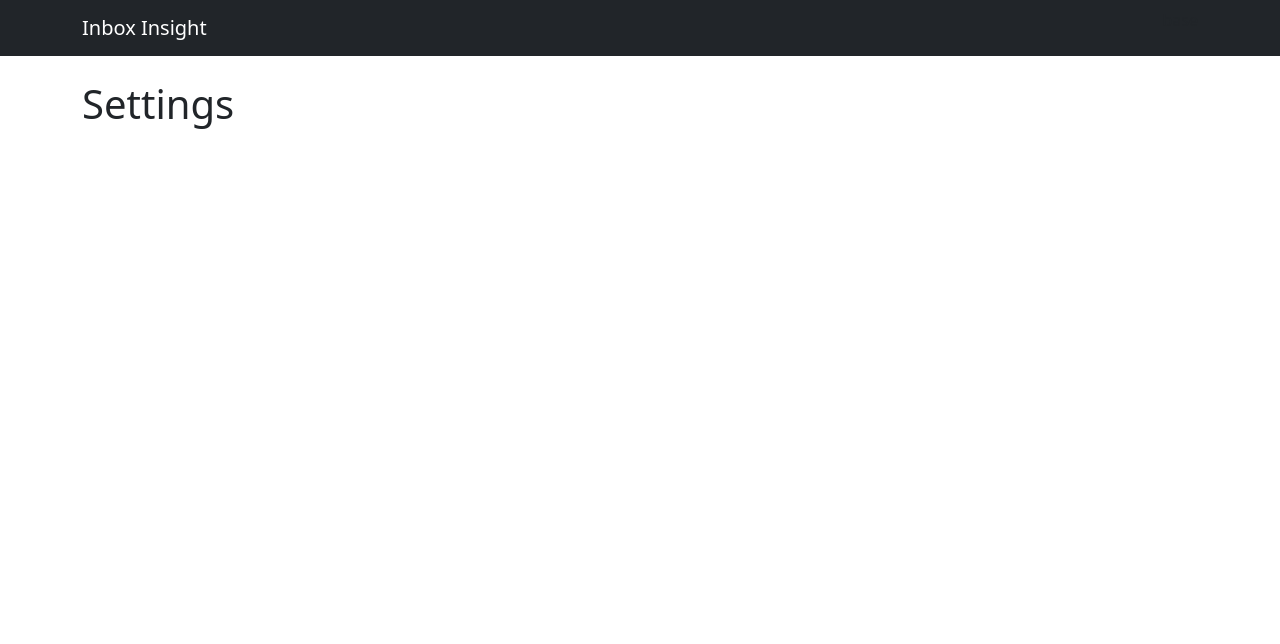
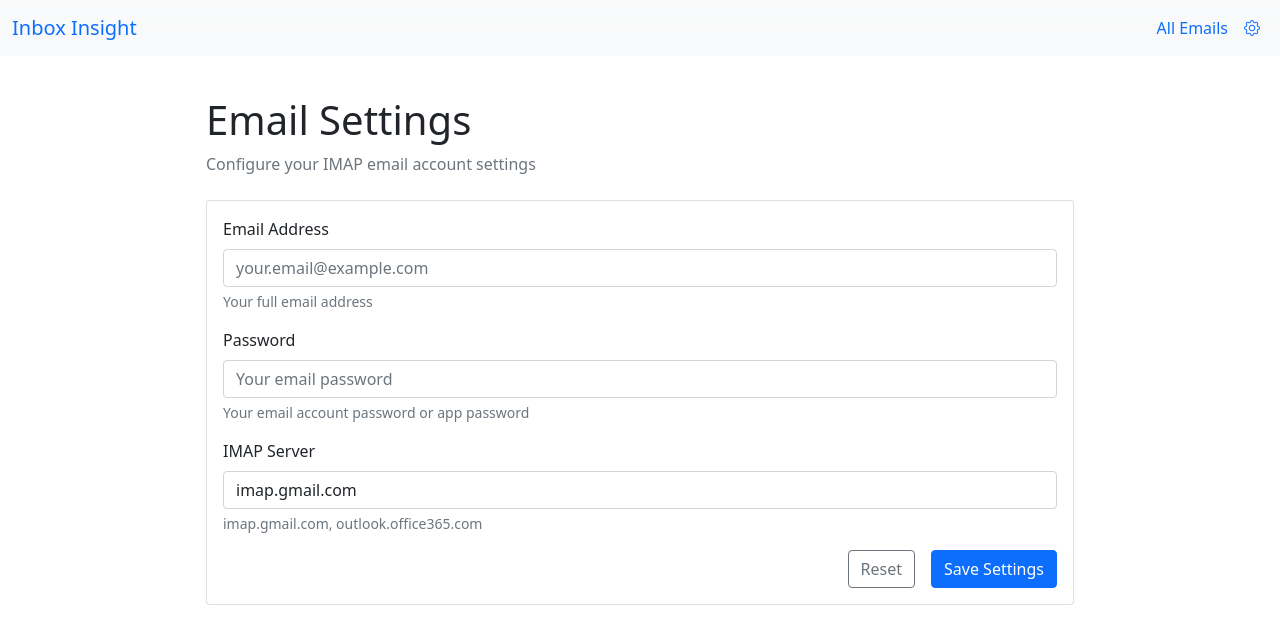
Before and after one commit to maguea/inbox_insights, a Flask app: page /config in a window 1280 px wide. Shown: the top 644 px of the page. Run offline with Flask 3, Linux system fonts and the light colour scheme.

Commit message:
UNSTABLE FLASK WEBAPP, readme and adding new email
the webapp is unstable from trying to use functions in lib. it cannot connect to imap because of error code 1 - incorrect password or email

```diff
--- a/src/web_flask/app.py
+++ b/src/web_flask/app.py
@@ -1,18 +1,40 @@
 # tolu kolade
+from flask import Flask, render_template, request, redirect
+# from pathlib import Path
+import sys
+import os
 
-from flask import Flask, render_template, request
+sys.path.append(os.path.abspath(os.path.join(os.path.dirname(__file__), '..')))
+from lib.account.create_accounts import _create_account, _login
 
 app = Flask(__name__)
 
 @app.route('/')
 def index():
-    # Check if user is logged in using your existing functions
+    # TODO: temp. MUST REMOVE
+    _create_account('insighti338@gmail.com', 'Y<0;y4T3R>@&', 'imap.google.com')
+    result = _login('insighti338@gmail.com', 'Y<0;y4T3R>@&')
+    # TODO: check if user already has an account
     if False:
         return redirect(url_for('login'))
-    return render_template('dashboard.html')
+    return render_template('dashboard.html', code=result)
 
-@app.route('/config')
+@app.route('/config', methods=['GET', 'POST'])
 def client_settings():
+    if request.method == 'POST':
+        # Get form data
+        username = request.form.get('username')
+        password = request.form.get('password')
+        server = request.form.get('server')
+
+
+        _create_account(username, password, server)
+        result = _login(username, password) # ideally use this to show status
+
+
+        # Redirect or render with success message
+        return render_template('settings.html', success=True, code=result)
+
     return render_template('settings.html')
 
 @app.route('/history')
--- a/src/web_flask/templates/base.html
+++ b/src/web_flask/templates/base.html
@@ -7,19 +7,30 @@
     <meta charset="UTF-8">
     <meta name="viewport" content="width=device-width, initial-scale=1.0">
     <title>{% block title %}Inbox Insight{% endblock %}</title>
+    <link rel="shortcut icon" href="{{ url_for('static', filename='favicon.ico') }}">
+    <!-- Bootstrap CSS -->
     <link href="https://cdn.jsdelivr.net/npm/bootstrap@5.1.3/dist/css/bootstrap.min.css" rel="stylesheet">
+    <!-- Bootstrap Font Icon CSS -->
+    <link rel="stylesheet" href="https://cdn.jsdelivr.net/npm/bootstrap-icons@1.11.0/font/bootstrap-icons.css" />
 </head>
 
 <body>
-    <nav class="navbar navbar-expand-lg navbar-dark bg-dark">
-        <div class="container">
+    <!-- Header -->
+    <nav class="navbar navbar-expand sticky-top bg-light bg-gradient">
+        <div class="container-fluid">
             <a class="navbar-brand" href="{{ url_for('index') }}">Inbox Insight</a>
 
-            <p>base</p>
+            <div class="navbar-nav ms-auto">
+                <a class="nav-link" href="{{ url_for('view_all_emails') }}">All Emails</a>
+                <a class="nav-link" href="{{ url_for('client_settings') }}">
+                    <i class="bi bi-gear"></i>
+                </a>
+            </div>
         </div>
     </nav>
+    <!-- end header -->
 
-    <div class="container mt-4">
+    <div class="container mt-4 w-75 p-3 mx-auto" style="max-width: 900px; min-width: 100px;">
         {% block page_content %}{% endblock %}
     </div>
 
--- a/src/web_flask/templates/dashboard.html
+++ b/src/web_flask/templates/dashboard.html
@@ -7,5 +7,6 @@
 {% block page_content %}
 <div class="page-header">
     <h1>Dashboard</h1>
+    {{code}}
 </div>
 {% endblock %}
--- a/src/web_flask/templates/settings.html
+++ b/src/web_flask/templates/settings.html
@@ -1,11 +1,52 @@
-{#Tolu Kolade#}
-
 {% extends "base.html" %}
 
 {% block title %}Settings{% endblock %}
 
 {% block page_content %}
-<div class="page-header">
-    <h1>Settings</h1>
+<div class="page-header mb-4">
+    <h1>Email Settings</h1>
+    <p class="text-muted">Configure your IMAP email account settings</p>
+</div>
+
+{% if success %}
+<div class="alert alert-success alert-dismissible fade show" role="alert">
+    {{ code }}
+    <button type="button" class="btn-close" data-bs-dismiss="alert"></button>
+    <meta http-equiv="refresh" content="3; url=/" />
+</div>
+{% endif %}
+
+<div class="card">
+    <div class="card-body">
+        <form method="POST" action="{{ url_for('client_settings') }}">
+            <div class="mb-3">
+                <label for="username" class="form-label">Email Address</label>
+                <input type="email" class="form-control" id="username" name="username"
+                    placeholder="your.email@example.com" required>
+                <div class="form-text">Your full email address</div>
+            </div>
+
+            <div class="mb-3">
+                <label for="password" class="form-label">Password</label>
+                <input type="password" class="form-control" id="password" name="password"
+                    placeholder="Your email password" required>
+                <div class="form-text">Your email account password or app password</div>
+            </div>
+
+            <div class="mb-3">
+                <label for="server" class="form-label">IMAP Server</label>
+                <input type="text" class="form-control" id="server" name="server" placeholder="imap.example.com"
+                    value="imap.gmail.com" required>
+                <div class="form-text">
+                    imap.gmail.com, outlook.office365.com
+                </div>
+            </div>
+
+            <div class="d-grid gap-2 d-md-flex justify-content-md-end">
+                <button type="reset" class="btn btn-outline-secondary me-md-2">Reset</button>
+                <button type="submit" class="btn btn-primary">Save Settings</button>
+            </div>
+        </form>
+    </div>
 </div>
 {% endblock %}
```
Also changed, not shown: src/web_flask/readme.md (added), src/web_flask/static/favicon.ico (added).
